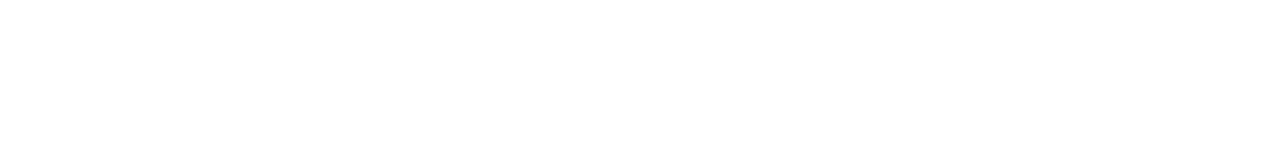
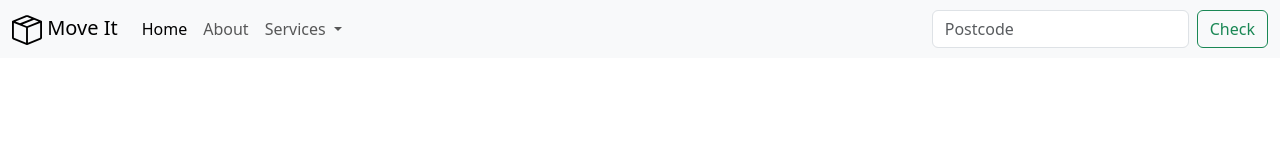
Before and after one commit to Jaymin4724/Move-in_Learning-Bootstrap-Components, a plain HTML site: page index.html in a window 1280 px wide. Drawn offline with nearby package versions, Linux system fonts and the light colour scheme.

Commit message:
Navbar added

```diff
--- a/index.html
+++ b/index.html
@@ -3,7 +3,7 @@
   <head>
     <meta charset="UTF-8" />
     <meta name="viewport" content="width=device-width, initial-scale=1.0" />
-    <title>Bootstrap layout - Move in</title>
+    <title>Bootstrap layout - Move it</title>
     <link
       href="https://cdn.jsdelivr.net/npm/bootstrap@5.3.3/dist/css/bootstrap.min.css"
       rel="stylesheet"
@@ -13,7 +13,62 @@
     <style></style>
   </head>
   <body>
-
+    <nav class="navbar navbar-expand-lg bg-body-tertiary">
+      <div class="container-fluid">
+        <a class="navbar-brand" href="#">
+          <img src="./box-seam.svg" alt="" height="30" width="30" /> Move It</a
+        >
+        <button
+          class="navbar-toggler"
+          type="button"
+          data-bs-toggle="collapse"
+          data-bs-target="#navbarSupportedContent"
+          aria-controls="navbarSupportedContent"
+          aria-expanded="false"
+          aria-label="Toggle navigation"
+        >
+          <span class="navbar-toggler-icon"></span>
+        </button>
+        <div class="collapse navbar-collapse" id="navbarSupportedContent">
+          <ul class="navbar-nav me-auto mb-2 mb-lg-0">
+            <li class="nav-item">
+              <a class="nav-link active" aria-current="page" href="#">Home</a>
+            </li>
+            <li class="nav-item">
+              <a class="nav-link" href="#">About</a>
+            </li>
+            <li class="nav-item dropdown">
+              <a
+                class="nav-link dropdown-toggle"
+                href="#"
+                role="button"
+                data-bs-toggle="dropdown"
+                aria-expanded="false"
+              >
+                Services
+              </a>
+              <ul class="dropdown-menu">
+                <li><a class="dropdown-item" href="#">Action</a></li>
+                <li><a class="dropdown-item" href="#">Another action</a></li>
+                <li><hr class="dropdown-divider" /></li>
+                <li>
+                  <a class="dropdown-item" href="#">Something else here</a>
+                </li>
+              </ul>
+            </li>
+          </ul>
+          <form class="d-flex" role="search">
+            <input
+              class="form-control me-2"
+              type="search"
+              placeholder="Postcode"
+              aria-label="Search"
+            />
+            <button class="btn btn-outline-success" type="submit">Check</button>
+          </form>
+        </div>
+      </div>
+    </nav>
     <script
       src="https://cdn.jsdelivr.net/npm/bootstrap@5.3.3/dist/js/bootstrap.bundle.min.js"
       integrity="sha384-YvpcrYf0tY3lHB60NNkmXc5s9fDVZLESaAA55NDzOxhy9GkcIdslK1eN7N6jIeHz"
```
